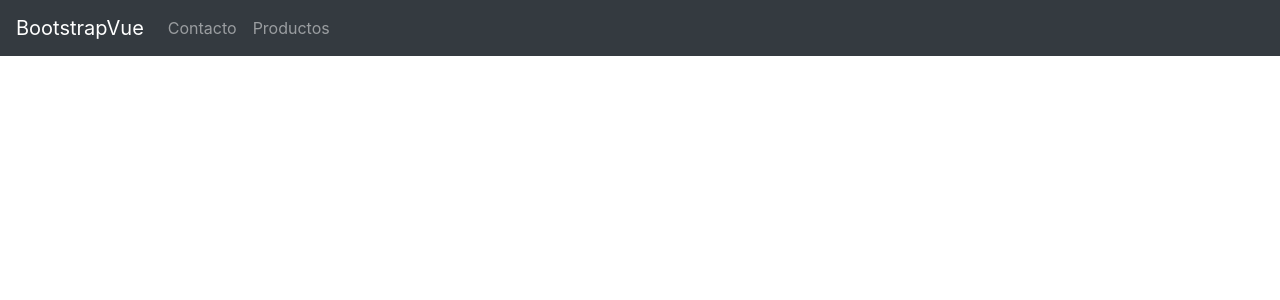
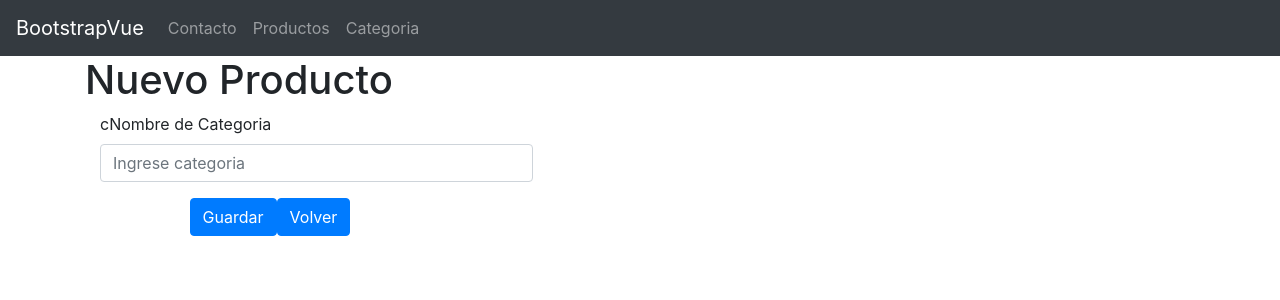
Before and after one commit to angierosero/aprendiendo-nuxt, a Nuxt app: page /categoria/crear in a window 1280 px wide. Shown: the top 300 px of the page. Built offline with nearby package versions, Linux system fonts and the light colour scheme.

Commit message:
se agrego categoria

```diff
--- a/components/navbar.vue
+++ b/components/navbar.vue
@@ -11,6 +11,7 @@
       <b-navbar-nav>
         <b-nav-item href="/contacto">Contacto</b-nav-item>
         <b-nav-item href="/productos">Productos</b-nav-item>
+         <b-nav-item href="/categoria">Categoria</b-nav-item>
       </b-navbar-nav>
     </b-collapse>
   </b-navbar>
--- a/package.json
+++ b/package.json
@@ -11,7 +11,8 @@
   "dependencies": {
     "bootstrap-vue": "^2.0.0-rc.15",
     "firebase": "^5.9.2",
-    "nuxt": "^2.4.5"
+    "nuxt": "^2.4.5",
+    "vue": "^2.6.10"
   },
   "devDependencies": {
     "core-js": "^2.6.5"
--- /dev/null
+++ b/pages/categoria/crear.vue
@@ -0,0 +1,56 @@
+<template>
+<b-form @submit.prevent="guardarProducto">
+<div>
+    <h1>Nuevo Producto</h1>
+    <b-container   class="bv-example-row">
+    <b-row>
+        <b-col cols="5">
+        <form name="from producto">
+            <div class="form-group">
+                c<label for="Nombre">Nombre de Categoria</label>
+                <input type="text" required v-model="form.nombre" class="form-control" name="nombre" placeholder="Ingrese categoria">
+                </div>
+            <div class="row" id="galeria"></div>
+        </form>
+        </b-col>
+    </b-row>
+    <b-row class="text-center">
+        <b-col lg="4" >
+
+    <b-spinner small v-if="variable" ></b-spinner>
+            <b-button variant="primary" type="submit" :disabled="mia">Guardar</b-button>
+            <b-button variant="primary" href="/categoria">Volver</b-button>
+        </b-col>
+    </b-row>
+    </b-container>
+    </div>
+</b-form>
+</template>
+<script>
+import { db } from '../../services/firebase';
+export default {
+    data(){
+        return {
+            form: {
+                nombre: ''
+            },
+           variable: false,
+           mia: false
+
+        }
+    },
+    methods: {
+        guardarProducto(){
+            this.variable = true
+            this.mia = true
+            db.collection("categoria").add(this.form).then(res=>{
+                this.$router.push({
+                    path: "/categoria"
+                })
+             })
+
+        }
+    }
+    }
+
+</script>
--- /dev/null
+++ b/pages/categoria/index.vue
@@ -0,0 +1,82 @@
+<template>
+  <div>
+    <div class="row mt-5">
+      <div class="col-sm-6">
+        <h2>LISTADO DE PRODUCTOS</h2>
+      </div>
+      <div class="col-sm-6">
+        <b-button variant="primary" href="/categoria/crear">nuevo</b-button>
+      </div>
+    </div>
+    <div class="row mt-2">
+      <b-table
+        id="my-table"
+        :fields="fields"
+        :items="categoria"
+        :per-page="perPage"
+        :current-page="currentPage"
+        small
+      >
+        <template slot="acciones" slot-scope="data">
+          <b-button variant="success">Editar</b-button>
+        <b-button variant="danger" type="button" @click='eliminarCategoria(data.item.id,data.index)'>eliminar</b-button>
+        </template>
+      </b-table>
+    </div>
+    <div class="mt-3">
+      <b-pagination
+        v-model="currentPage"
+        :total-rows="rows"
+        :per-page="perPage"
+        aria-controls="my-table"
+      ></b-pagination>
+    </div>
+  </div>
+</template>
+
+<script>
+import { db } from "../../services/firebase";
+export default {
+  asyncData() {
+    return db
+      .collection("categoria")
+      .get()
+      .then(categoriaSnap => {
+        let categoria = [];
+        categoriaSnap.forEach(value => {
+          categoria.push({
+            id: value.id,
+            ...value.data()
+            });
+        });
+        return {
+          categoria,
+          currentPage: 1,
+          perPage: 5
+        };
+      });
+  },
+  data() {
+    return {
+      fields: [ "nombre","acciones"]
+    };
+  },
+  computed: {
+    rows() {
+      return this.categoria.length;
+    }
+  },
+  methods: {
+    eliminarCategoria(id,index){
+      console.log("id: "+id)
+      db.collection("categoria").doc(id).delete().then(() =>{
+        let index
+        this.categoria.map((value,key)=>{
+            if(value.id==id) index = key
+        })
+        this.categoria.splice(index, 1)
+      })
+    }
+  }
+};
+</script>
```
